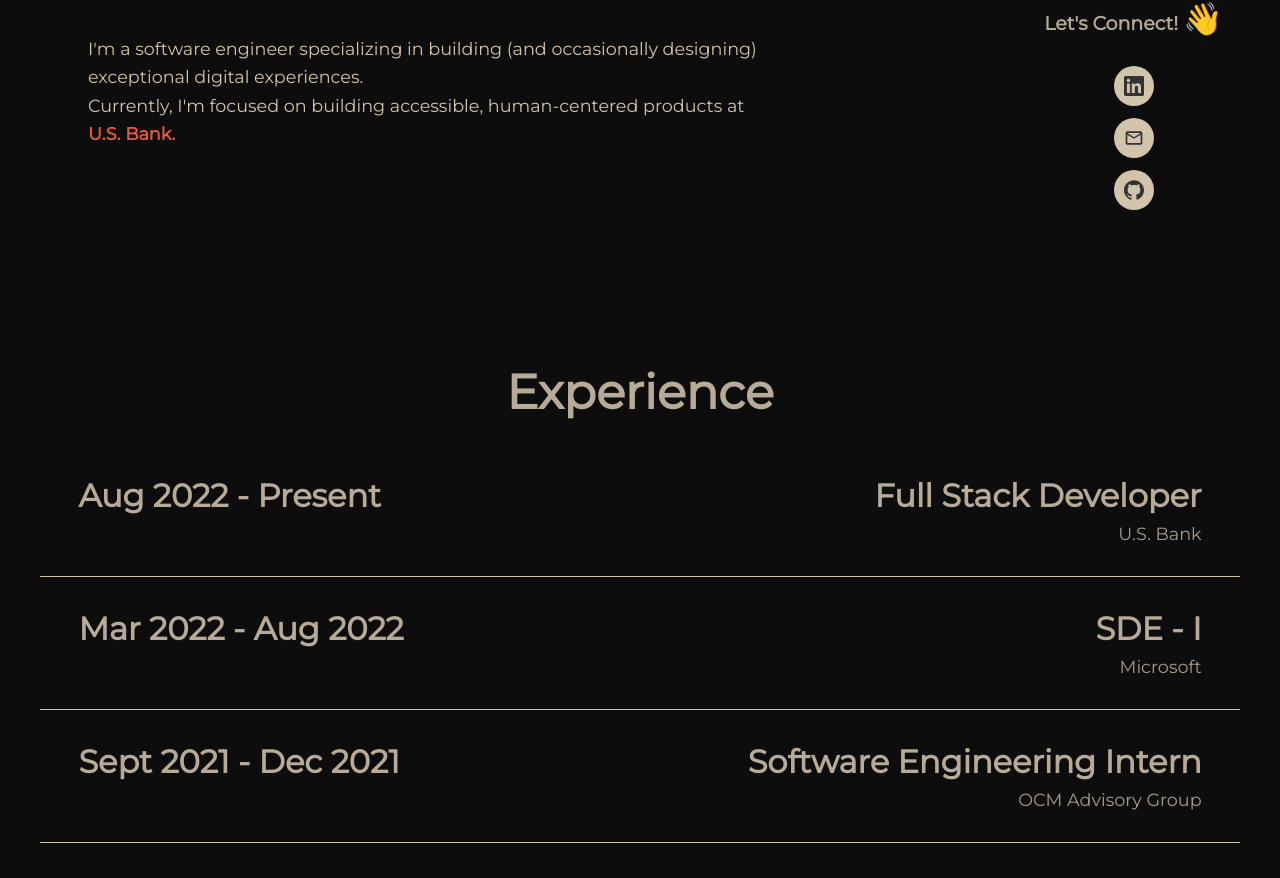
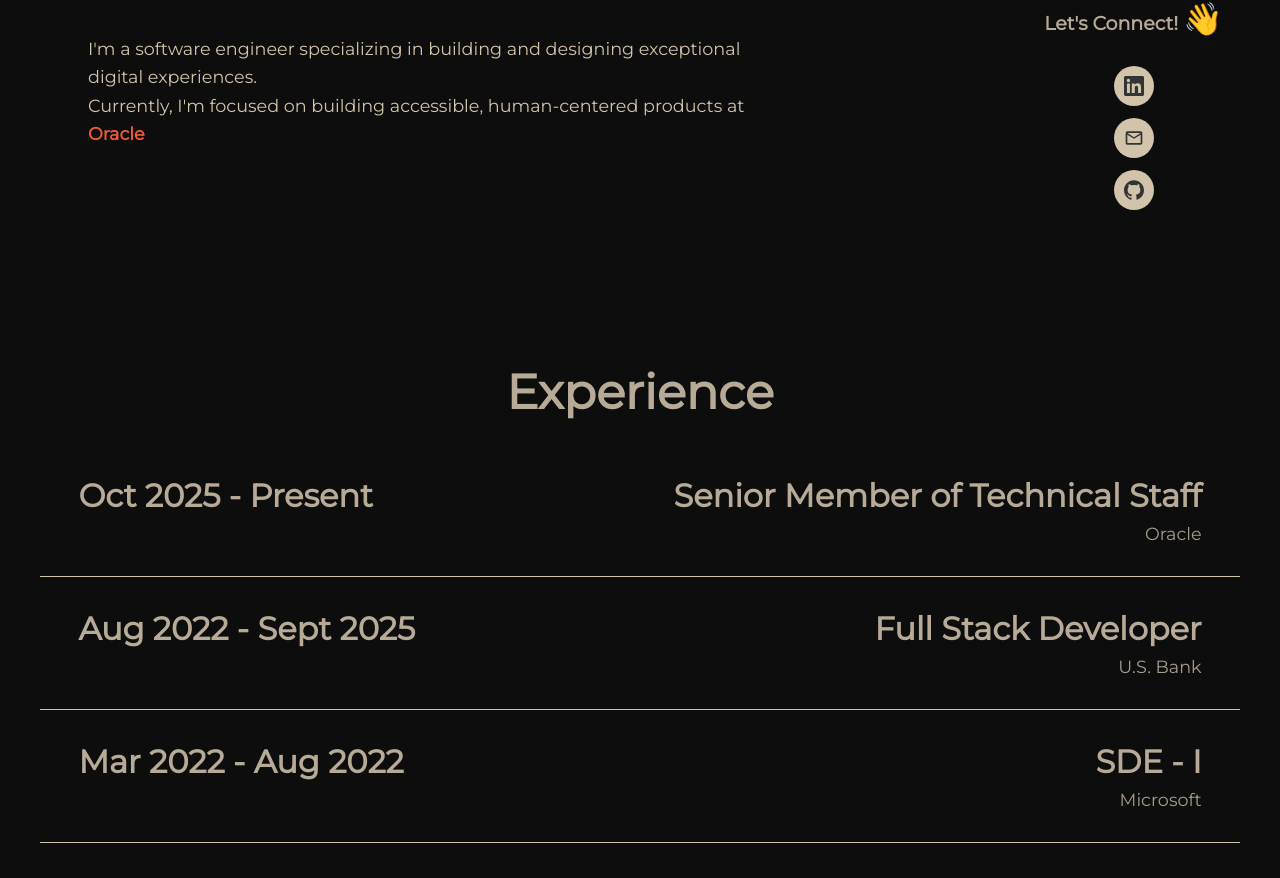
Before and after one commit to Hemanthhh/Portfolio-UI, a React (Vite) app in the folder Portfolio/: page / in a window 1280 px wide. Shown: the part 540-1418 px from the top of the page. Built offline with nearby package versions, Linux system fonts and the light colour scheme; a web font is replaced by a local one.

Commit message:
Job Update

```diff
--- a/Portfolio/src/components/Experience/Experience.jsx
+++ b/Portfolio/src/components/Experience/Experience.jsx
@@ -5,27 +5,34 @@
     const workExperience = [
         {
             "id": 1,
+            "company": "Oracle",
+            "startDate": "Oct 2025",
+            "endDate": "Present",
+            "role": "Senior Member of Technical Staff"
+        },
+        {
+            "id": 2,
             "company": "U.S. Bank",
             "startDate": "Aug 2022",
-            "endDate": "Present",
+            "endDate": "Sept 2025",
             "role": "Full Stack Developer"
         },
         {
-            "id": 2,
+            "id": 3,
             "company": "Microsoft",
             "startDate": "Mar 2022",
             "endDate": "Aug 2022",
             "role": "SDE - I"
         },
         {
-            "id": 3,
+            "id": 4,
             "company": "OCM Advisory Group",
             "startDate": "Sept 2021",
             "endDate": "Dec 2021",
             "role": "Software Engineering Intern"
         },
         {
-            "id": 4,
+            "id": 5,
             "company": "SharkNinja",
             "startDate": "Mar 2021",
             "endDate": "Sept 2021",
--- a/Portfolio/src/components/Intro/Intro.jsx
+++ b/Portfolio/src/components/Intro/Intro.jsx
@@ -8,9 +8,9 @@
                 <span className="name">Hemanth Varma.</span><br />
                 <span className="introText">I am a Full Stack Developer</span><br />
                 <span className="paragraph">
-                    I'm a software engineer specializing in building (and occasionally designing) exceptional digital experiences. <br />
+                    I'm a software engineer specializing in building and designing exceptional digital experiences. <br />
                     Currently, I'm focused on building accessible, human-centered products at
-                    <a href="https://www.usbank.com" id="companyURL">  U.S. Bank.</a>
+                    <a href="https://www.oracle.com" id="companyURL">  Oracle </a>
                 </span>
             </div>
         </div>
```
